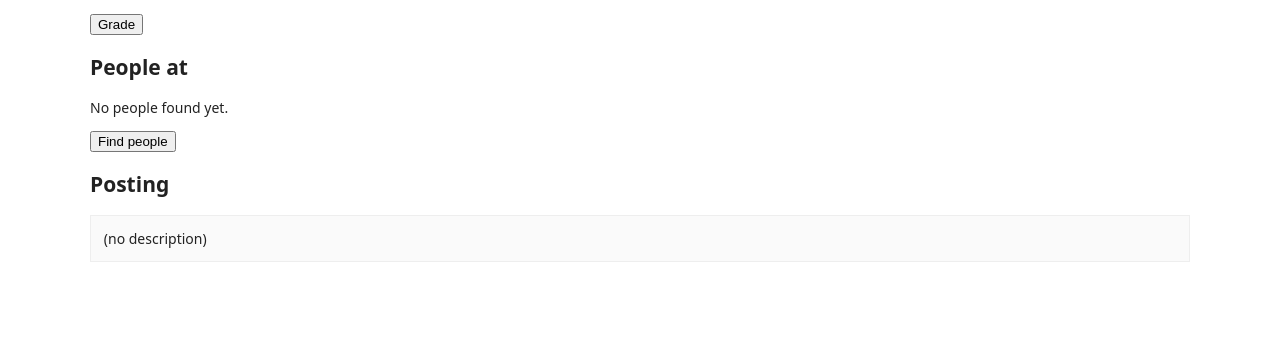
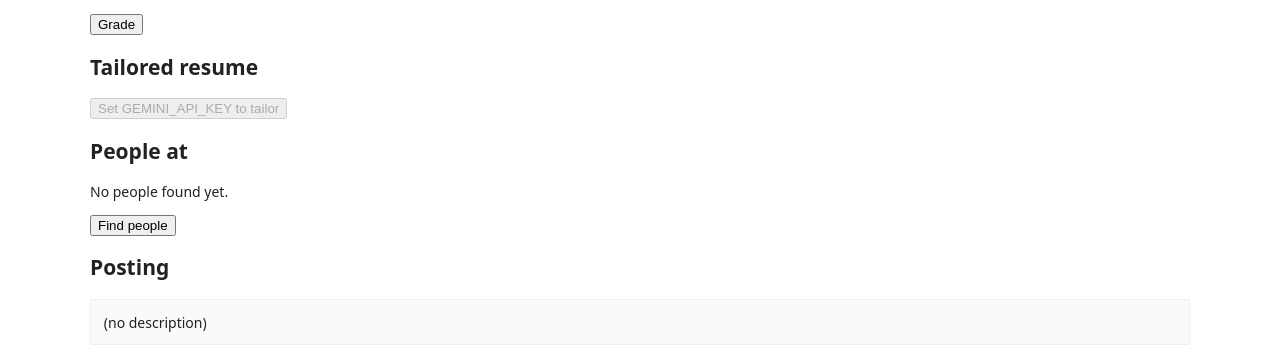
Before and after one commit to damonforex122-bit/jobhunt, a FastAPI app: template src/jobhunt/web/templates/job.html in a window 1280 px wide. Shown: the part 246-605 px from the top of the page. Run offline with FastAPI, Linux system fonts and the light colour scheme; the template is opened without the code that fills it, so the values that code supplies are empty.

Commit message:
feat(web): tailor resume button, result panel and PDF route
Co-Authored-By: Claude Sonnet 5.5 <noreply@anthropic.com>

```diff
--- a/src/jobhunt/web/app.py
+++ b/src/jobhunt/web/app.py
@@ -9,7 +9,7 @@ from urllib.parse import quote, urlsplit
 import yaml
 from fastapi import Depends, FastAPI, Form, HTTPException, Request
 from fastapi.middleware.trustedhost import TrustedHostMiddleware
-from fastapi.responses import HTMLResponse, PlainTextResponse, RedirectResponse
+from fastapi.responses import FileResponse, HTMLResponse, PlainTextResponse, RedirectResponse
 from fastapi.templating import Jinja2Templates
 
 from .. import db, importer, scan
@@ -19,6 +19,7 @@ from ..gmail import sync as gmail_sync
 from ..gmail.auth import GmailNotConnected
 from ..models import CLOSED, PIPELINE, STATUSES, TRIAGE
 from ..people.finder import find_people
+from ..tailor import tailor_job
 
 TEMPLATES = Jinja2Templates(directory=str(Path(__file__).parent / "templates"))
 
@@ -36,6 +37,10 @@ TEMPLATES.env.filters["safe_url"] = safe_url
 
 def get_grader() -> Callable:
     return grade_job
+
+
+def get_tailor() -> Callable:
+    return tailor_job
 
 
 def get_finder() -> Callable:
@@ -110,7 +115,10 @@ def create_app(settings: Settings) -> FastAPI:
 
     def panel_ctx(conn, job: dict, **extra) -> dict:
         return dict(job=job, fit=db.get_fit(conn, job["id"]),
-                    people=db.list_people(conn, job["company"]), **extra)
+                    people=db.list_people(conn, job["company"]),
+                    resume=db.get_resume(conn, job["id"]),
+                    can_tailor=bool(settings.gemini_api_key), output_dir=settings.resume_output_dir,
+                    **extra)
 
     @app.get("/", response_class=HTMLResponse)
     def index(request: Request, conn: Conn, status: str = "", min_score: str = "",
@@ -136,6 +144,27 @@ def create_app(settings: Settings) -> FastAPI:
         job = job_or_404(conn, job_id)
         grader(conn, job_id, settings)
         return render(request, "_fit.html", **panel_ctx(conn, job))
+
+    @app.post("/jobs/{job_id}/resume", response_class=HTMLResponse)
+    def post_resume(request: Request, job_id: int, conn: Conn,
+                    tailor: Annotated[Callable, Depends(get_tailor)]):
+        job = job_or_404(conn, job_id)
+        tailor(conn, job_id, settings)  # records its own result or error; never raises
+        return render(request, "_resume.html", **panel_ctx(conn, job))
+
+    @app.get("/jobs/{job_id}/resume.pdf")
+    def get_resume_pdf(job_id: int, conn: Conn):
+        rec = db.get_resume(conn, job_id)
+        if rec is None or not rec.get("path"):
+            raise HTTPException(404, "no tailored resume")
+        path = Path(rec["path"])
+        try:
+            inside = path.resolve().is_relative_to(settings.resume_output_dir.resolve())
+        except OSError:
+            inside = False
+        if not inside or not path.is_file():
+            raise HTTPException(404, "no tailored resume")
+        return FileResponse(path, media_type="application/pdf", content_disposition_type="inline")
 
     @app.post("/jobs/{job_id}/people", response_class=HTMLResponse)
     def post_people(request: Request, job_id: int, conn: Conn,
--- /dev/null
+++ b/src/jobhunt/web/templates/_resume.html
@@ -0,0 +1,14 @@
+<div id="resume">
+<h2>Tailored resume</h2>
+{% if resume and resume.error %}<p class="err">Not tailored: {{ resume.error }}</p>{% endif %}
+{% if resume and resume.path %}
+<p><a href="/jobs/{{ job.id }}/resume.pdf" target="_blank" rel="noopener">Open PDF</a>
+ &middot; <span class="muted">Saved in {{ output_dir }}</span></p>
+{% if resume.gaps %}<p><b>Gaps:</b></p><ul>{% for g in resume.gaps %}<li>{{ g }}</li>{% endfor %}</ul>{% endif %}
+{% if resume.fallbacks %}<p><b>Kept your original wording:</b></p><ul>{% for f in resume.fallbacks %}<li>{{ f }}</li>{% endfor %}</ul>{% endif %}
+{% endif %}
+{% if not can_tailor %}<button disabled>Set GEMINI_API_KEY to tailor</button>
+{% elif not (job.description or '').strip() %}<button disabled>No posting text</button>
+{% else %}<button hx-post="/jobs/{{ job.id }}/resume" hx-target="#resume" hx-swap="outerHTML" hx-indicator="#resume-busy">Tailor resume</button>
+<span id="resume-busy" class="htmx-indicator muted">Tailoring… (about a minute)</span>{% endif %}
+</div>
--- a/src/jobhunt/web/templates/job.html
+++ b/src/jobhunt/web/templates/job.html
@@ -14,6 +14,7 @@
 {% for e in events|reverse %}<li><span class="muted">{{ e.at[:10] }}</span> <b>{{ e.status }}</b>{% if e.note %} &mdash; {{ e.note }}{% endif %}</li>{% endfor %}
 </ul>{% endif %}
 {% include "_fit.html" %}
+{% include "_resume.html" %}
 {% include "_people.html" %}
 <h2>Posting</h2>
 <div class="posting">{{ job.description or '(no description)' }}</div>
```
Also changed, not shown: tests/test_web.py (+74 -0 lines).
